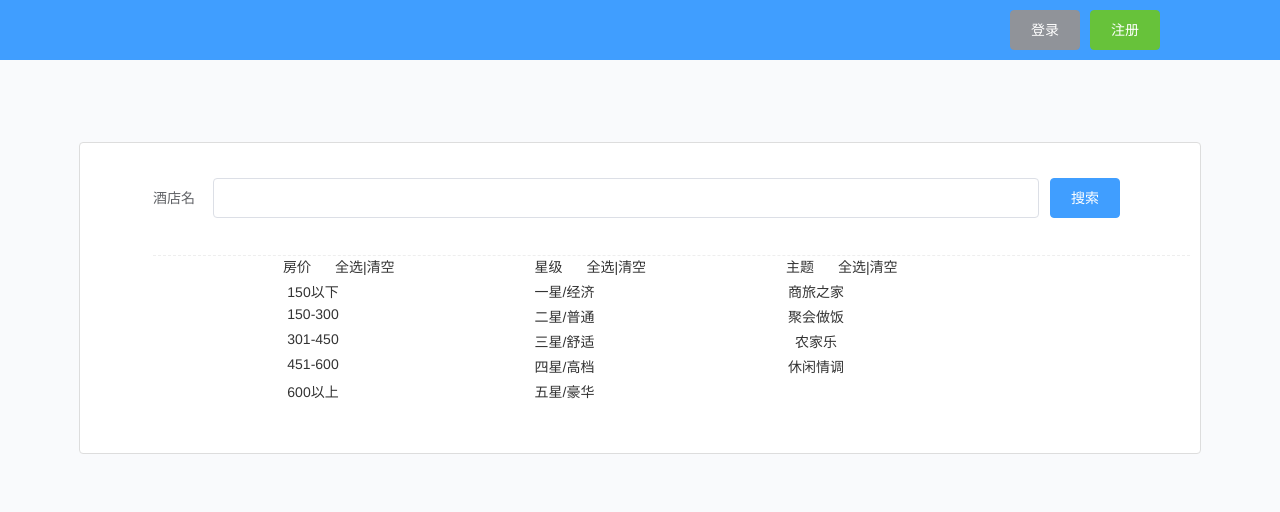
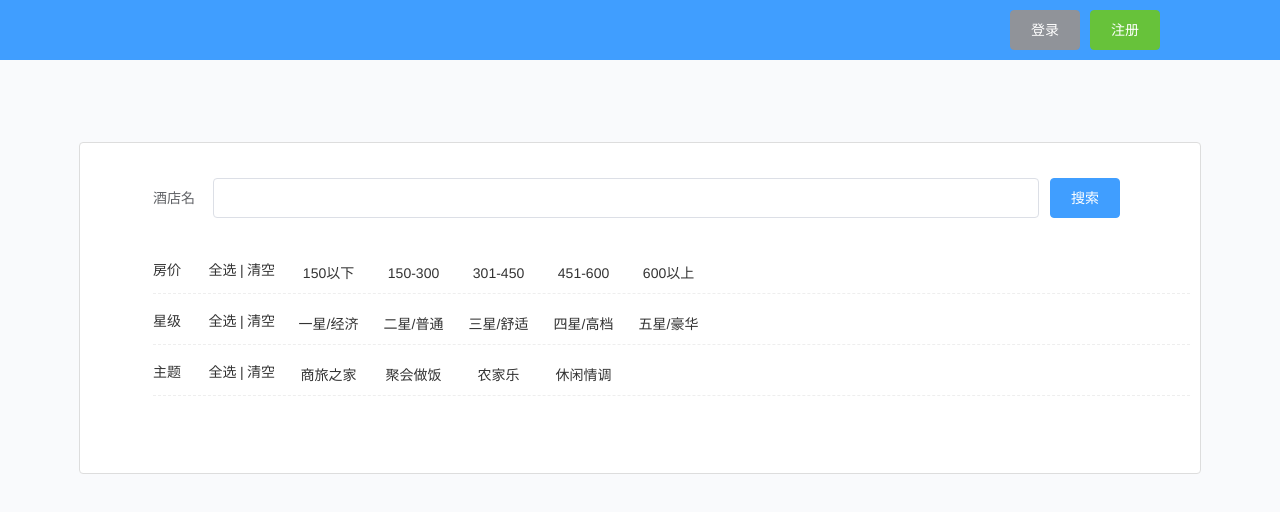
Before and after one commit to Seven9409/hotel-front, a Vue app: page /#/Try in a window 1280 px wide. Shown: the top 512 px of the page. Built offline with nearby package versions, Linux system fonts and the light colour scheme; a small style sheet from the web is missing; what vue-resource would draw is missing.

Commit message:
修改筛选条件改为横向展示

```diff
--- a/src/components/HelloWorld.vue
+++ b/src/components/HelloWorld.vue
@@ -17,9 +17,6 @@
             </el-form-item>
             </el-form-item>
             </el-form>
-
-
-
 
             <ul>
             <li class="select-list">
@@ -71,15 +68,14 @@
             </dl>
             </li>
             </ul>
+            </div>
+            <div class="paimai_list">
+                <div class="list_content"></div>
+                <el-pagination
+                        layout="prev, pager, next"
+                        :total="50">
+                </el-pagination>
 
-
-            <!--<el-tag-->
-            <!--v-for="tag in tags"-->
-            <!--:key="tag.name"-->
-            <!--closable="true"-->
-            <!--:type="tag.type">-->
-            <!--{{tag.name}}-->
-            <!--</el-tag>-->
             </div>
 
         </el-main>
--- a/src/page/try.vue
+++ b/src/page/try.vue
@@ -216,7 +216,7 @@
         margin: 5% auto;
         font-size: 12px;
         background-color: white;
-        min-height: 300px;
+        min-height: 320px;
     }
 
     .select .el-form {
@@ -243,17 +243,33 @@
     }
 
     .choose-nav {
-        border-top: #eee 1px dashed;
+        /*border-top: #eee 1px dashed;*/
     }
 
     .nav {
         /*display: inline-block;*/
-
+width: 100%;
         float: left;
+        border-bottom:#eee 1px dashed;
+        margin-bottom: 15px;
+        padding-bottom: 5px;
         /*position: relative;*/
         /*left: -307px;*/
         /*top: 42px;*/
-        margin: 0 10px 15px 130px;
+        /*margin: 0 10px 15px 130px;*/
+    }
+    .mutil-query-title{
+        float: left;
+    }
+    .mutil-query-title span{
+        width: 35px;
+        height: 25px;
+        text-align: center;
+        line-height: 25px;
+        display: inline-block;
+    }
+    .mutil-query-title span:hover{
+        background-color: #FFEBCD;
     }
 
     ol {
@@ -261,11 +277,13 @@
     }
 
     ol > li {
-        /*float: left;*/
-        margin-top: 5px;
-        width: 60px;
-        height: 20px;
+        float: left;
+        /*margin-top: 5px;*/
+        margin-left: 15px;
+        width: 70px;
+        height: 30px;
         text-align: center;
+        line-height: 30px;
     }
 
     li:hover {
@@ -273,7 +291,7 @@
     }
     .aready {
         float: left;
-        margin: 5px;
+        margin-top: 5px;
     }
     .aready span:hover {
         background-color: #FFEBCD;
```
